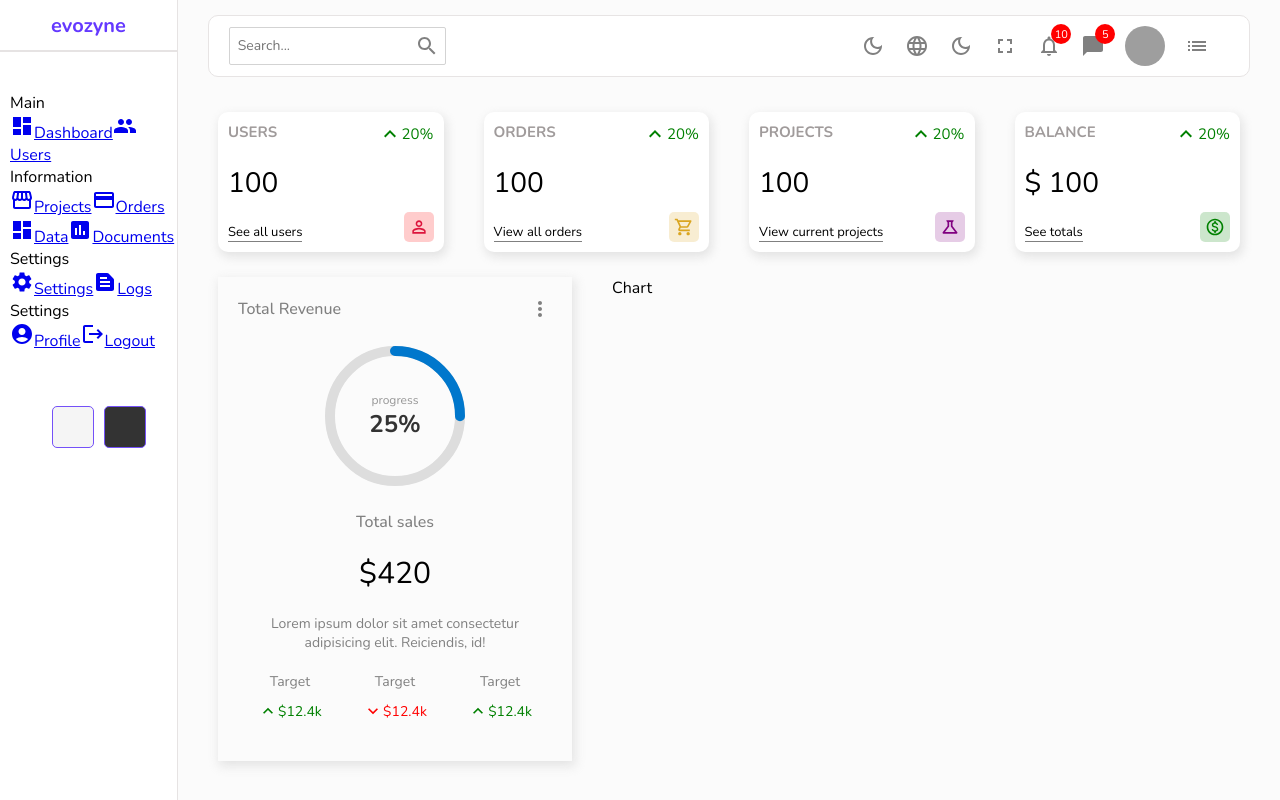
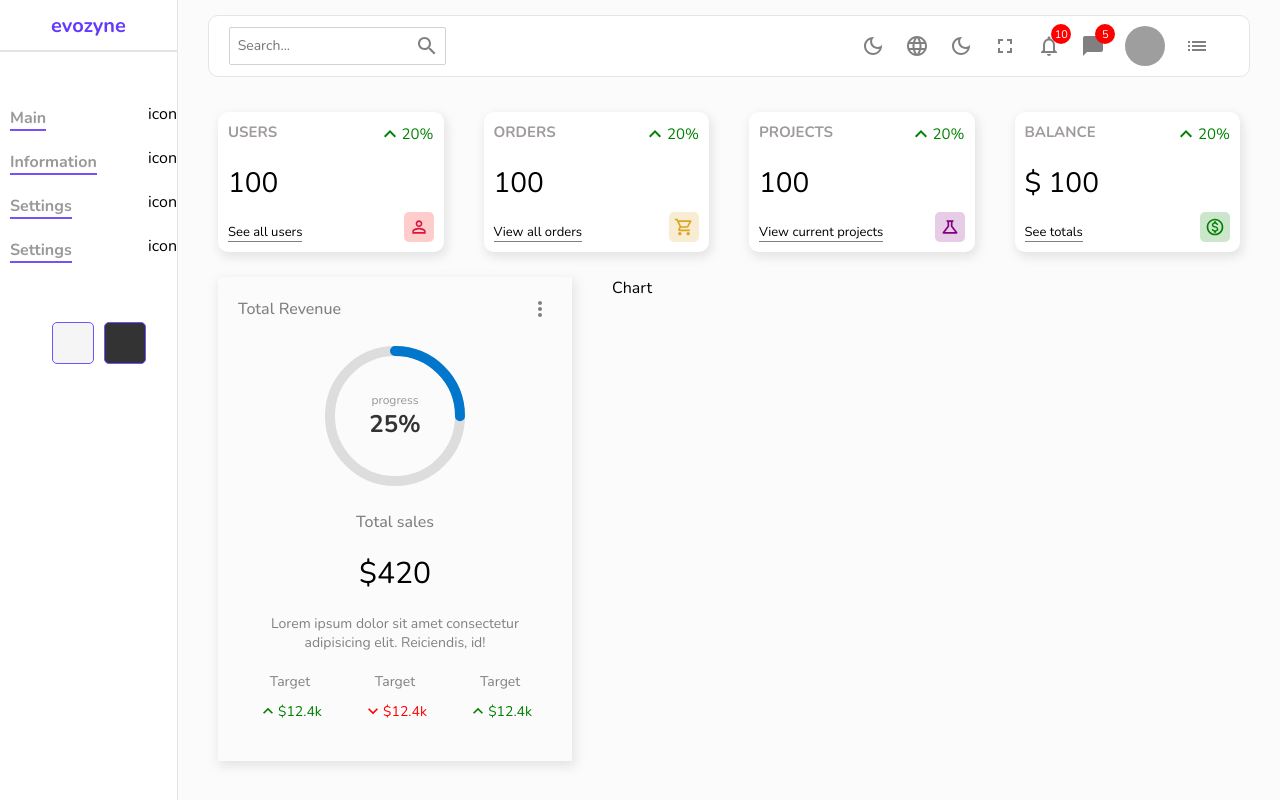
Before and after one commit to marykasp/admin-dashboard, a React (Create React App) app: page / in a window 1280 px wide. Built offline with nearby package versions, Linux system fonts and the light colour scheme; grey boxes are pictures that could not be loaded.

Commit message:
Update sidebar component

```diff
--- a/src/components/sidebar/Sidebar.jsx
+++ b/src/components/sidebar/Sidebar.jsx
@@ -1,12 +1,14 @@
-import React from 'react'
+import React from 'react';
+import { Link } from 'react-router-dom'
 import "./sidebar.scss"
-import SidebarItem from './SidebarItem';
+import SidebarMenu from './SidebarMenu';
+import SidebarItem from "./SidebarItem";
 import DashboardIcon from "@mui/icons-material/Dashboard";
 import AccountCircleIcon from "@mui/icons-material/AccountCircle";
 import StorefrontIcon from "@mui/icons-material/Storefront";
 import CreditCardIcon from "@mui/icons-material/CreditCard";
 import AssessmentIcon from "@mui/icons-material/Assessment";
-import NotificationsIcon from "@mui/icons-material/Notifications";
+// import NotificationsIcon from "@mui/icons-material/Notifications";
 import SettingsIcon from "@mui/icons-material/Settings";
 import LogoutIcon from "@mui/icons-material/Logout";
 import TextSnippetIcon from "@mui/icons-material/TextSnippet";
@@ -44,17 +46,17 @@ export const sidebarList = [
       {
         icon: <CreditCardIcon className="icon" />,
         title: "Orders",
-
+        link: "/orders"
       },
       {
         icon: <DashboardIcon className="icon" />,
         title: "Data",
-
+        link: "/data"
       },
       {
         icon: <AssessmentIcon className="icon" />,
         title: "Documents",
-
+        link: "/documents"
       },
     ]
   },
@@ -65,12 +67,12 @@ export const sidebarList = [
       {
         icon: <SettingsIcon className="icon" />,
         title: "Settings",
-        section: "Settings",
+        link: "/settings"
       },
       {
         icon: <TextSnippetIcon className="icon" />,
         title: "Logs",
-        section: "Settings",
+        link: "/logs"
       },
     ]
   },
@@ -81,19 +83,17 @@ export const sidebarList = [
       {
         icon: <AccountCircleIcon className="icon" />,
         title: "Profile",
-        sectio: "User",
+        link: "/profile"
       },
       {
         icon: <LogoutIcon className="icon" />,
         title: "Logout",
-        section: "User",
+        link: "/form"
       },
     ]
   },
 
 ];
-
-
 
 
 const Sidebar = () => {
@@ -106,18 +106,18 @@ const Sidebar = () => {
       <div className="center">
         <div>
           {sidebarList.map((nav, index) => (
-            <div className="sidebar-section" key={index}>
-              <p className="title">{nav.title}</p>
+            <SidebarMenu nav={nav} index={index}>
               <SidebarItem items={nav.children} />
-            </div>
+            </SidebarMenu>
           ))}
+
         </div>
       </div>
       <div className="bottom">
         <div className="colorOption"></div>
         <div className="colorOption"></div>
       </div>
-    </div>
+    </div >
   )
 }
 
--- a/src/components/sidebar/SidebarItem.jsx
+++ b/src/components/sidebar/SidebarItem.jsx
@@ -4,11 +4,13 @@ import { Link } from 'react-router-dom'
 const SidebarItem = ({ items }) => {
   return (
     <ul>
-      {items.map(item => (
-        <Link to={item.link} className="sidebar-menu-item">
-          {item.icon}
-          <span>{item.title}</span>
-        </Link>
+      {items.map((item, index) => (
+        <li>
+          <Link to={item.link} className="sidebar-menu-item" key={`nav-${index}`}>
+            {item.icon}
+            <span>{item.title}</span>
+          </Link>
+        </li>
       ))}
     </ul>
   )
--- /dev/null
+++ b/src/components/sidebar/SidebarMenu.js
@@ -0,0 +1,20 @@
+import React, { useState } from "react";
+
+const SidebarMenu = ({ nav, index, children }) => {
+  const [submenuActive, setSubmenuActive] = useState(false);
+  return (
+    <div
+      className="sidebar-section"
+      key={index}
+      onClick={() => setSubmenuActive(!submenuActive)}
+    >
+      <div className="sidebar-submenu">
+        <p className="title">{nav.title}</p>
+        icon
+      </div>
+      {submenuActive && children}
+    </div>
+  );
+};
+
+export default SidebarMenu;
--- a/src/components/sidebar/sidebar.scss
+++ b/src/components/sidebar/sidebar.scss
@@ -26,29 +26,48 @@
   .center {
     padding: 40px 0 40px 10px;
 
-    ul {
-      list-style: none;
-      margin: 0;
-      padding: 0;
+    .sidebar-section {
+      display: flex;
+      flex-direction: column;
+      cursor: pointer;
 
-      .sidebar-section {
+      .sidebar-submenu {
         display: flex;
-        flex-direction: column;
+        align-items: center;
+        justify-content: space-between;
+
+        &:hover {
+          background-color: pink;
+        }
       }
 
       .title {
-        font-size: 12px;
+        font-size: 16px;
         font-weight: bold;
         color: #999;
         margin-top: 15px;
         margin-bottom: 5px;
+        border-bottom: 2px solid #7451f8;
+        width: max-content;
+      }
+
+      ul {
+        list-style: none;
+        margin: 0;
+        padding: 0;
+        display: flex;
+        flex-direction: column;
       }
 
       li {
         display: flex;
         align-items: center;
-        padding: 10px;
+        padding: 12px;
         cursor: pointer;
+
+        a {
+          text-decoration: none;
+        }
 
         &:hover {
           background-color: #ece8ff;
```
